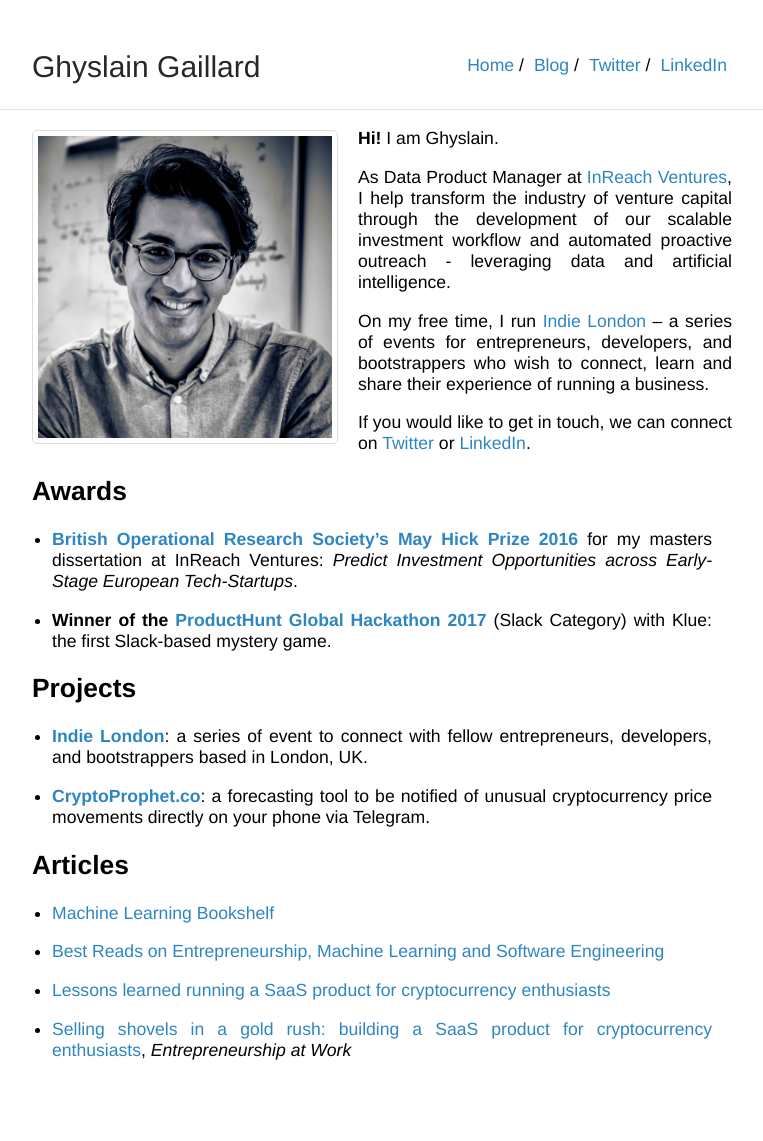
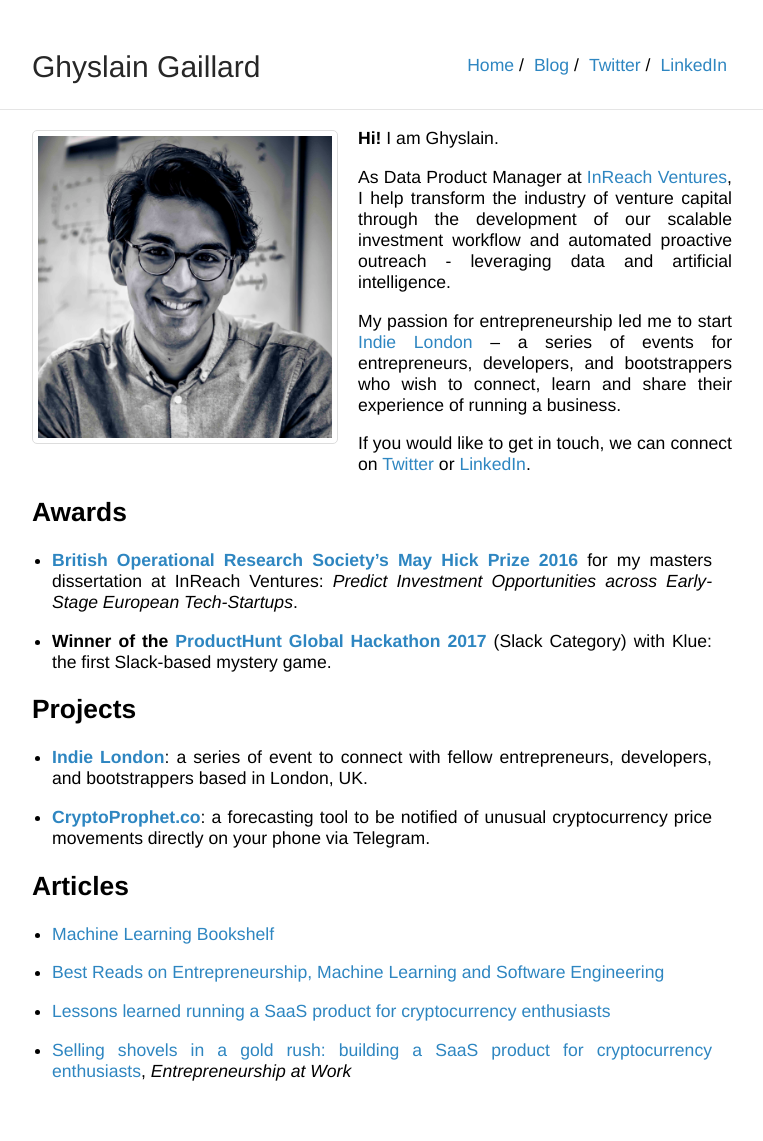
Before and after one commit to ghyslain/ghyslain.me, a Jekyll site: the page built from index.md, in a window 1280 px wide. Shown: the whole page, without its empty margins (258-1021 px from the left). Built offline with Jekyll 4.4.1, drawn with Linux system fonts in a browser that asks for light colours; before the commit the page ends 1120 px from its top, so only the background shows below that.

Commit message:
update indieldn

```diff
--- a/index.md
+++ b/index.md
@@ -11,7 +11,7 @@ title: Ghyslain Gaillard
 
 As Data Product Manager at [InReach Ventures](http://www.inreachventures.com/), I help transform the industry of venture capital through the development of our scalable investment workflow and automated proactive outreach - leveraging data and artificial intelligence.
 
-On my free time, I run [Indie London](https://indieldn.com/) – a series of events for entrepreneurs, developers, and bootstrappers who wish to connect, learn and share their experience of running a business.
+My passion for entrepreneurship led me to start [Indie London](https://indieldn.com/) – a series of events for entrepreneurs, developers, and bootstrappers who wish to connect, learn and share their experience of running a business.
 
 If you would like to get in touch, we can connect on [Twitter](https://twitter.com/iamghyslain) or [LinkedIn](https://www.linkedin.com/in/ghyslaingaillard).
 
```
